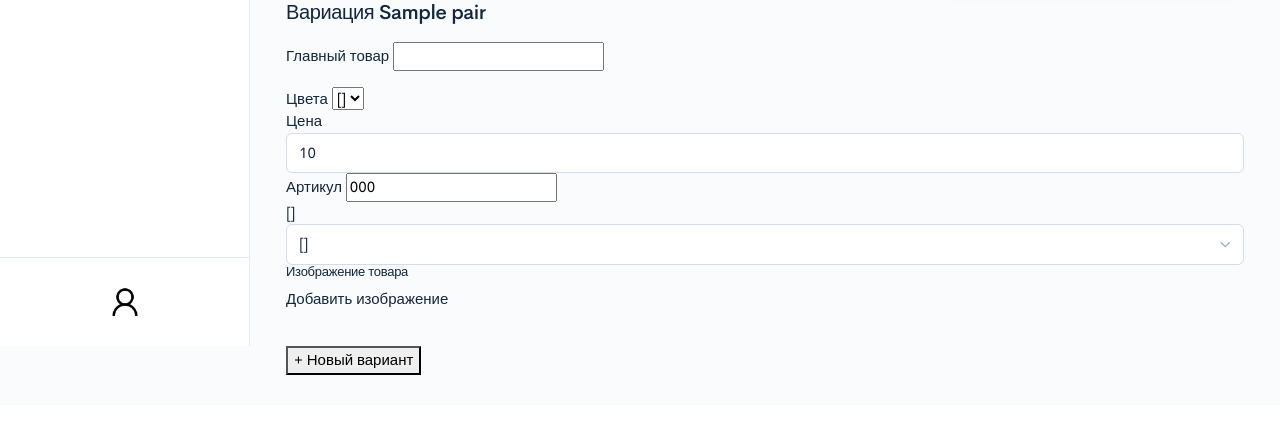
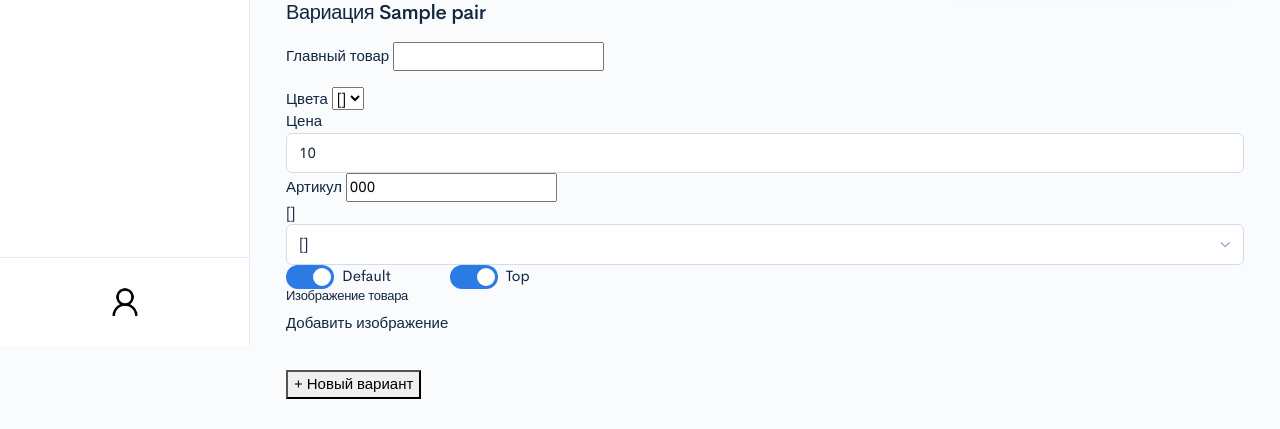
Before and after one commit to ABBA-Corp/derek, a Django app: template admins/templates/admin/products_form.html in a window 1280 px wide. Shown: the part 454-883 px from the top of the page. Before the commit the page ends 829 px from the top, so only its background shows below. Run offline with Django 4.2, Linux system fonts and the light colour scheme; the template is opened without the code that fills it: most values are stand-ins (such as "Sample title", 1, 10 or a date in 2020); grey boxes marked "Sample" are stand-in pictures; form fields are guessed from the names that the template uses; some libraries are stand-ins or nearby versions; some web fonts are replaced.

Commit message:
admin fix

```diff
--- a/admins/templates/admin/products_form.html
+++ b/admins/templates/admin/products_form.html
@@ -207,6 +207,20 @@
                                     </div>
                                     <span class="atributs_wrap" data-item="1"></span>
                                 </div>
+                                <div class="row">
+                                    <div class="col-12 col-xl-2">
+                                        <div class="form-check form-switch">
+                                            <input type="checkbox" name="default[{{ i }}]" class="form-check-input" id="id_active" checked>
+                                            <label class="form-check-label" for="flexSwitchCheckDefault">Default</label>
+                                        </div>
+                                    </div>
+                                    <div class="col-12 col-xl-2">
+                                        <div class="form-check form-switch">
+                                            <input type="checkbox" name="top[{{ i }}]" class="form-check-input" id="id_active" checked>
+                                            <label class="form-check-label" for="flexSwitchCheckDefault">Top</label>
+                                        </div>
+                                    </div>
+                                </div>
                                 <div class="blog_images">
                                     <div class="images_title">
                                         <h5>Изображение товара</h5>
@@ -272,6 +286,20 @@
                                             </div>
                                             {% endfor %}
                                         </span>
+                                    </div>
+                                    <div class="row">
+                                        <div class="col-12 col-xl-2">
+                                            <div class="form-check form-switch">
+                                                <input type="checkbox" name="default[{{ i }}]" class="form-check-input" id="id_active" checked>
+                                                <label class="form-check-label" for="flexSwitchCheckDefault">Default</label>
+                                            </div>
+                                        </div>
+                                        <div class="col-12 col-xl-2">
+                                            <div class="form-check form-switch">
+                                                <input type="checkbox" name="top[{{ i }}]" class="form-check-input" id="id_active" checked>
+                                                <label class="form-check-label" for="flexSwitchCheckDefault">Top</label>
+                                            </div>
+                                        </div>
                                     </div>
                                     <div class="blog_images">
                                         <div class="images_title">
@@ -345,6 +373,20 @@
                                 </div>
                                 <span class="atributs_wrap" data-item="${curent_nbm}"></span>
                             </div>
+                            <div class="row">
+                                    <div class="col-12 col-xl-2">
+                                        <div class="form-check form-switch">
+                                            <input type="checkbox" name="default[{{ i }}]" class="form-check-input" id="id_active" checked>
+                                            <label class="form-check-label" for="flexSwitchCheckDefault">Default</label>
+                                        </div>
+                                    </div>
+                                    <div class="col-12 col-xl-2">
+                                        <div class="form-check form-switch">
+                                            <input type="checkbox" name="top[{{ i }}]" class="form-check-input" id="id_active" checked>
+                                            <label class="form-check-label" for="flexSwitchCheckDefault">Top</label>
+                                        </div>
+                                    </div>
+                                </div>
                             <div class="blog_images">
                                 <div class="images_title">
                                     <h5>Изображение товара</h5>
--- a/derek/production.py
+++ b/derek/production.py
@@ -10,7 +10,7 @@ from .settings import *  # noqa
 import environ
 env = environ.Env()
 env.read_env(str(BASE_DIR / ".env"))
-DEBUG = False
+DEBUG = True
 # GENERAL
 # ------------------------------------------------------------------------------
 # https://docs.djangoproject.com/en/dev/ref/settings/#secret-key
```
